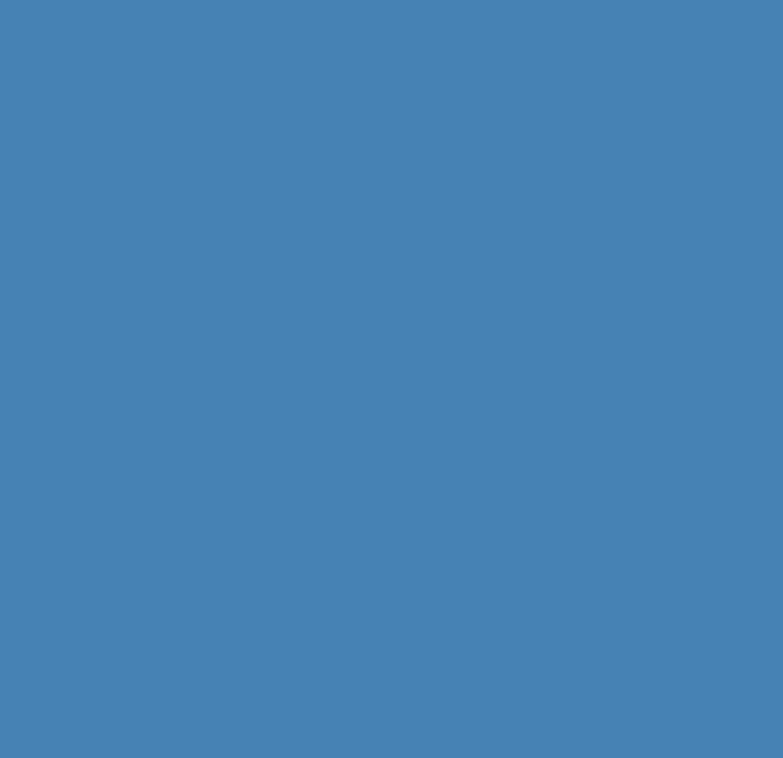
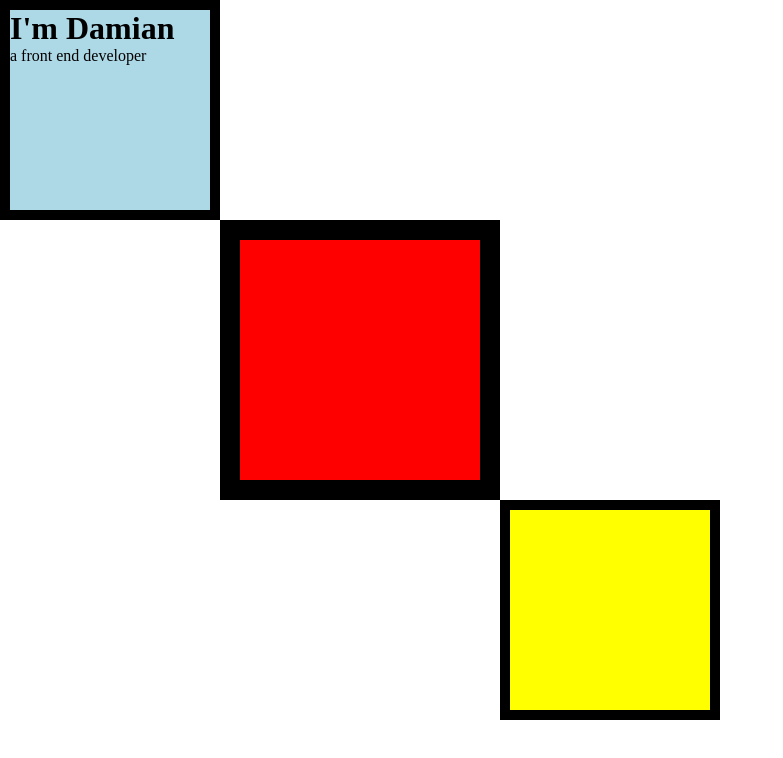
Before and after one commit to damian80/Sample-of-personal-blog, a plain HTML site: page index.html in a window 1280 px wide. Shown: the whole page, without its empty margins (0-783 px from the left). Drawn offline with Linux system fonts and the light colour scheme.

Commit message:
Add files via upload

```diff
--- a/index.html
+++ b/index.html
@@ -5,7 +5,16 @@
     <meta name="viewport" content="width=device-width, initial-scale=1.0" />
     <meta http-equiv="X-UA-Compatible" content="ie=edge" />
     <link rel="stylesheet" href="style.css" />
+    <link rel="icon" type="image/png" href="favicon-32x32.png" sizes="32x32" />
     <title>Damian Ciasnocha</title>
   </head>
-  <body></body>
+  <body>
+    <div class="damian">
+      <h1>I'm Damian</h1>
+      <p>a front end developer</p>
+    </div>
+    <div class="one"></div>
+    <div class="two"></div>
+    <div class="three"></div>
+  </body>
 </html>
--- a/style.css
+++ b/style.css
@@ -1,3 +1,28 @@
-html {
-    background-color: steelblue;
+* {
+    padding: 0;
+    margin: 0;
 }
+
+div.damian {
+    width: 200px;
+    height: 200px;
+    background-color: lightblue;
+    border: 10px solid black;
+}
+
+div.one {
+    border: 20px solid black;
+    width: 200px;
+    height: 200px;
+    background-color: red;
+    padding: 20px;
+    margin-left: 220px;
+}
+
+div.two {
+    border: 10px solid black;
+    width: 200px;
+    height: 200px;
+    background-color: yellow;
+    margin-left: 500px;
+}
```
Also changed, not shown: favicon-32x32.png (added).
